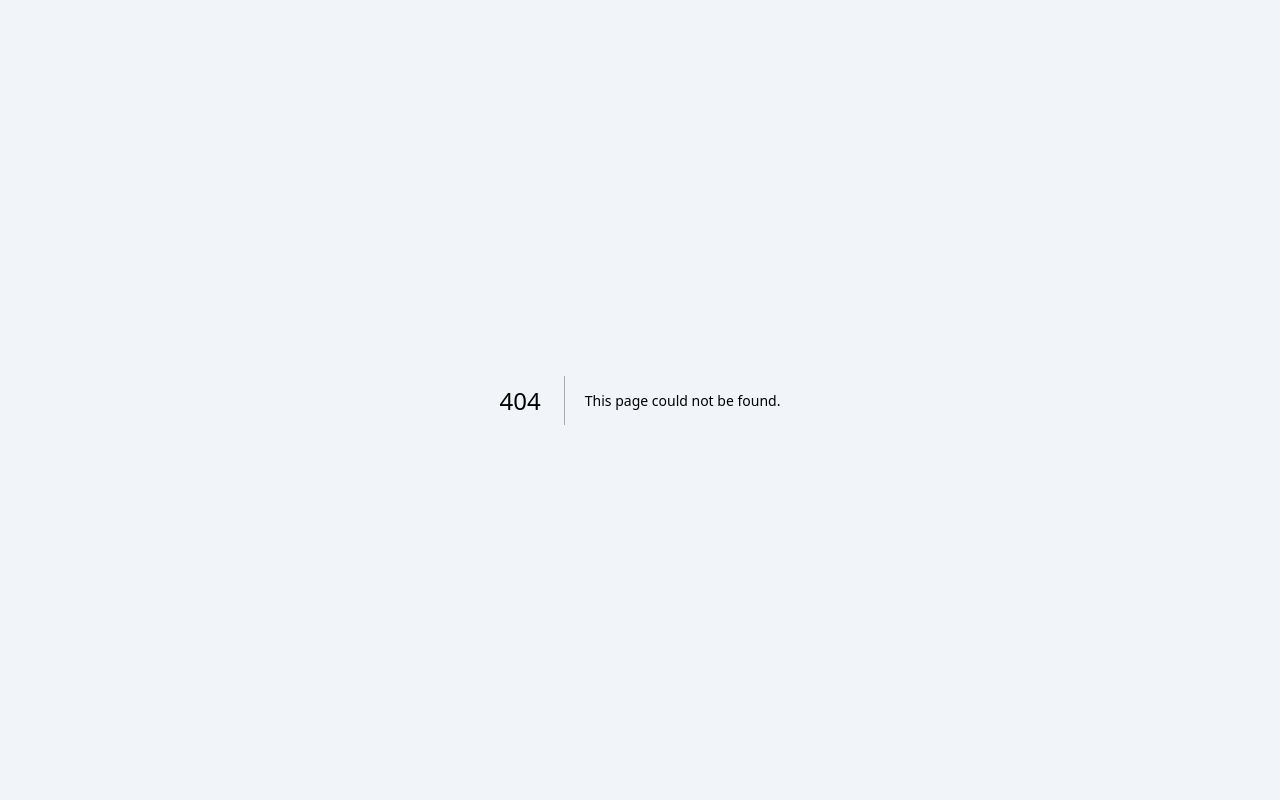
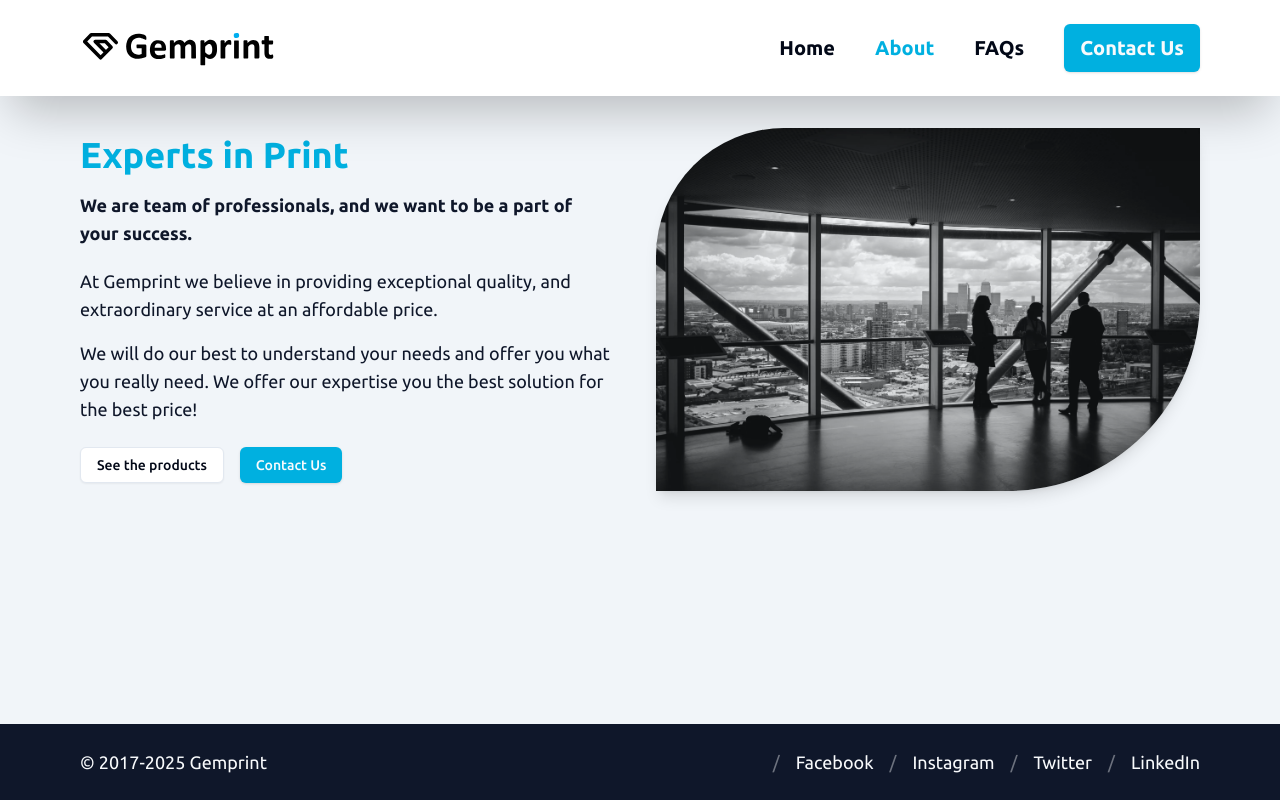
Before and after one commit to propbono/gemprint.ca, a Next.js app: page /about in a window 1280 px wide. Before the commit this address had no page. Built offline with nearby package versions, Linux system fonts and the light colour scheme.

Commit message:
feat: add about page with first section

```diff
--- /dev/null
+++ b/src/app/(public)/about/page.tsx
@@ -0,0 +1,53 @@
+import { Container } from "@/components/container";
+import { Heading } from "@/components/heading";
+import { Section } from "@/components/section";
+import { Button } from "@/components/ui";
+import aboutImage from "@/images/about.webp";
+import Image from "next/image";
+import Link from "next/link";
+
+export default function About() {
+  return (
+    <Section title="about">
+      <Container className="flex items-center justify-center gap-8">
+        <div className="w-full md:w-1/2">
+          <Heading as="h1">Experts in Print</Heading>
+          <Heading as="h4">
+            We are team of professionals, and we want to be a part of your
+            success.
+          </Heading>
+          <div className="text-md space-y-4 leading-relaxed text-secondary-foreground lg:text-lg">
+            <p>
+              At Gemprint we believe in providing exceptional quality, and
+              extraordinary service at an affordable price.
+            </p>
+            <p>
+              We will do our best to understand your needs and offer you what
+              you really need. We offer our expertise you the best solution for
+              the best price!
+            </p>
+          </div>
+          <div className="mt-6 flex w-full flex-wrap items-center gap-4">
+            <Link href="/blog">
+              <Button variant="outline">See the products</Button>
+            </Link>
+            <Link href="/contact">
+              <Button variant="default">Contact Us</Button>
+            </Link>
+          </div>
+        </div>
+        <div className="relative hidden bg-cover bg-center md:block md:h-1/2 md:w-1/2">
+          <Image
+            className="rounded-br-[12rem] rounded-tl-[8rem] shadow-lg"
+            src={aboutImage}
+            width={2560}
+            height={1707}
+            alt="About section image"
+            sizes="(max-width: 768px) 100vw, 50vw"
+            placeholder="blur"
+          />
+        </div>
+      </Container>
+    </Section>
+  );
+}
```
Also changed, not shown: public/images/about.webp (added).
